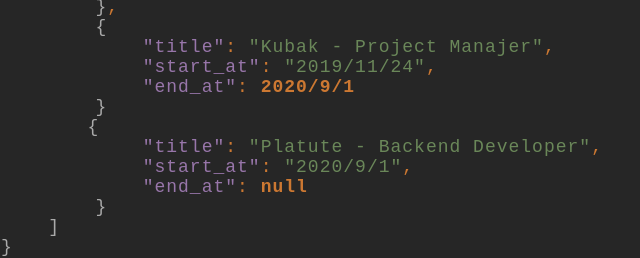
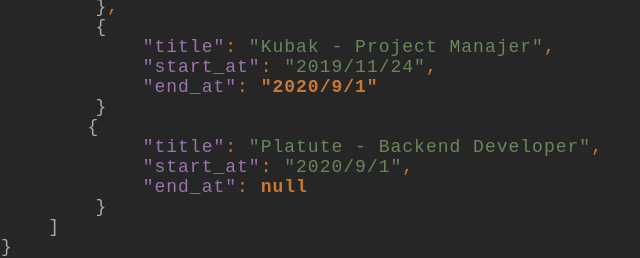
Before and after one commit to F4rid/resume, a plain HTML site: page index.html in a window 1280 px wide. Shown: the part 673-931 px from the top of the page, 289-929 px from the left. Drawn offline with Linux system fonts and the light colour scheme.

Commit message:
Update index.html

```diff
--- a/index.html
+++ b/index.html
@@ -105,7 +105,7 @@
         <span class="code-array">{</span>
             <span class="code-key">"title"</span>: <a class="code-value" href="https://www.kubak.com/">"Kubak - Project Manajer"</a>,
             <span class="code-key">"start_at"</span>: <span class="code-value">"2019/11/24"</span>,
-            <span class="code-key">"end_at"</span>: <span class="code-bold">2020/9/1</span>
+            <span class="code-key">"end_at"</span>: <span class="code-bold">"2020/9/1"</span>
         <span class="code-array">}</span>
 	<span class="code-array">{</span>
             <span class="code-key">"title"</span>: <a class="code-value" href="https://www.platute.com/">"Platute - Backend Developer"</a>,
```
